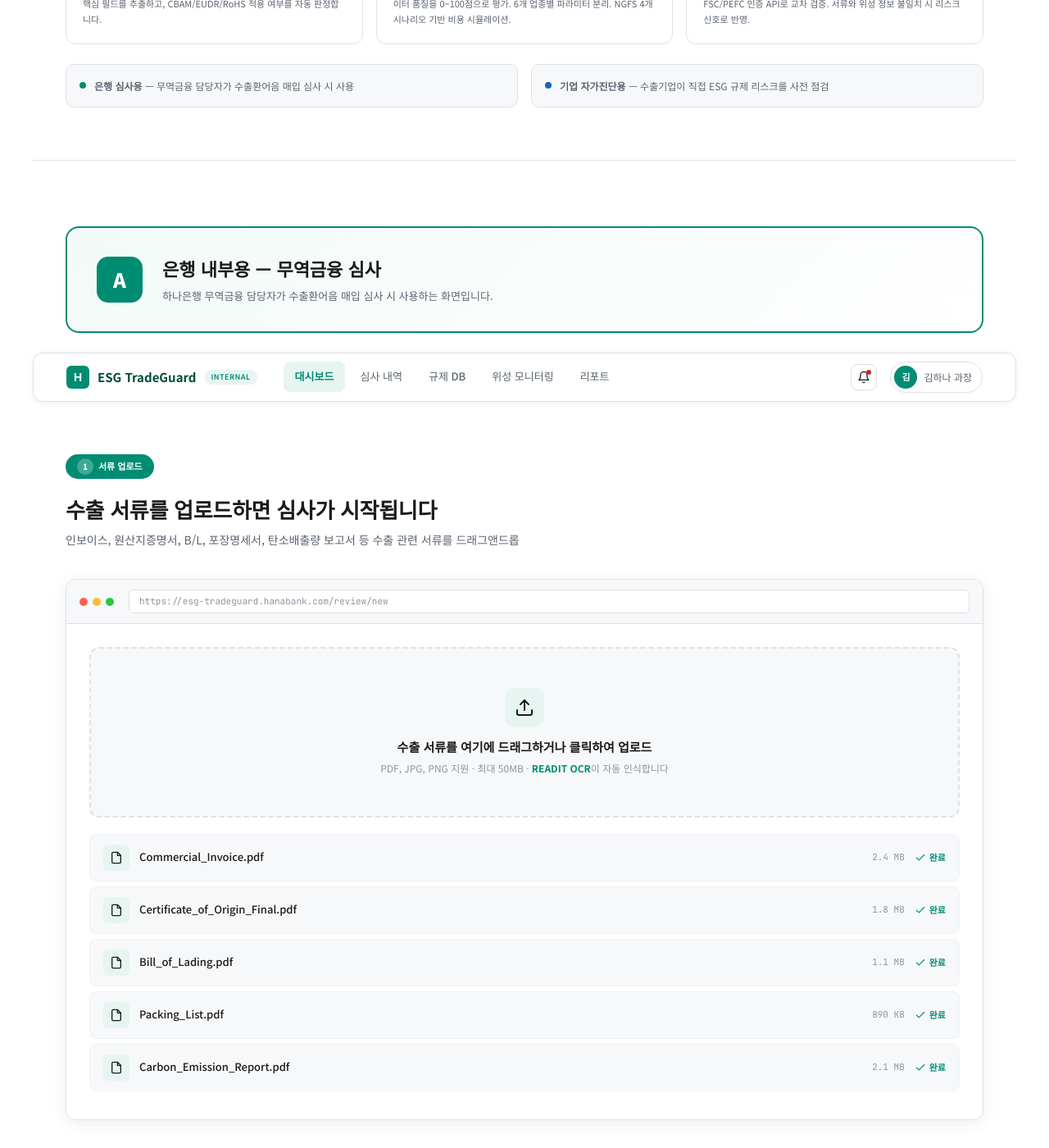
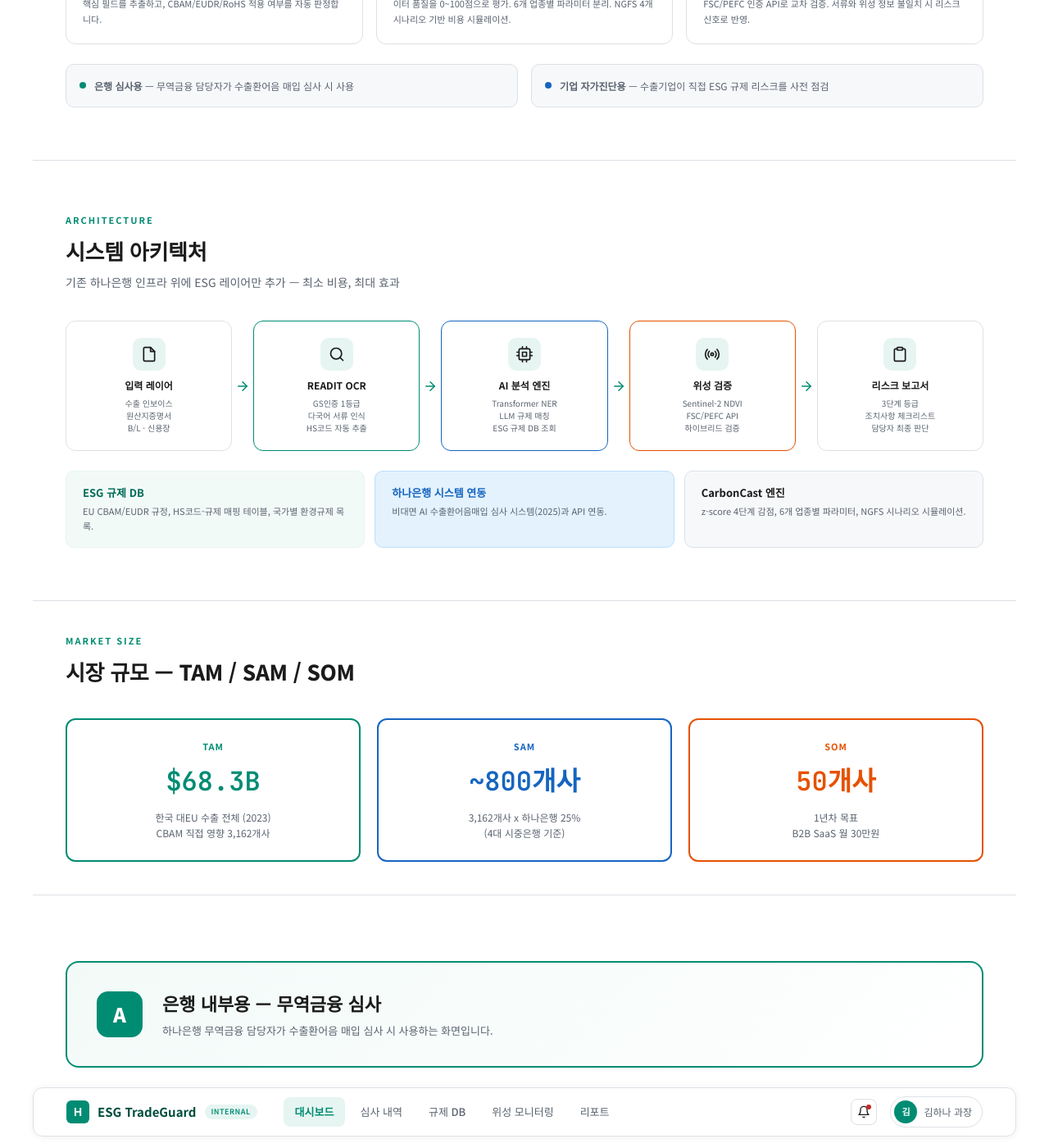
Before and after one commit to gkfla2020-bit/gkfla2020-bit.github.io, a Jekyll site: the page esg-demo/index.html, which Jekyll copies as it is, in a window 1280 px wide and 1400 px high, scrolled down 1781 px. Shown: the whole window at 82% size. Built offline with Jekyll 4.4.1, drawn with Linux system fonts in a browser that asks for light colours; some of the changed text lies outside the part shown.

Commit message:
Move architecture + market size to intro section, remove duplicates

```diff
--- a/esg-demo/index.html
+++ b/esg-demo/index.html
@@ -533,6 +533,88 @@
 <div class="divider"></div>
 
 <!-- ============================================================ -->
+<!-- ARCHITECTURE (서론에 배치) -->
+<!-- ============================================================ -->
+<div class="sec">
+  <div class="sec-header">
+    <div class="sec-label">ARCHITECTURE</div>
+    <div class="sec-title">시스템 아키텍처</div>
+    <div class="sec-sub">기존 하나은행 인프라 위에 ESG 레이어만 추가 — 최소 비용, 최대 효과</div>
+  </div>
+  <div class="arch-flow">
+    <div class="arch-step">
+      <div class="as-ico"><svg width="20" height="20" stroke="var(--hana)"><use href="#i-doc"/></svg></div>
+      <h5>입력 레이어</h5><p>수출 인보이스<br>원산지증명서<br>B/L · 신용장</p>
+    </div>
+    <div class="arch-arrow"><svg width="18" height="18" stroke="var(--hana)"><use href="#i-arrow-right"/></svg></div>
+    <div class="arch-step" style="border-color:var(--hana)">
+      <div class="as-ico"><svg width="20" height="20" stroke="var(--hana)"><use href="#i-search"/></svg></div>
+      <h5>READIT OCR</h5><p>GS인증 1등급<br>다국어 서류 인식<br>HS코드 자동 추출</p>
+    </div>
+    <div class="arch-arrow"><svg width="18" height="18" stroke="var(--hana)"><use href="#i-arrow-right"/></svg></div>
+    <div class="arch-step" style="border-color:var(--blue)">
+      <div class="as-ico"><svg width="20" height="20" stroke="var(--blue)"><use href="#i-cpu"/></svg></div>
+      <h5>AI 분석 엔진</h5><p>Transformer NER<br>LLM 규제 매칭<br>ESG 규제 DB 조회</p>
+    </div>
+    <div class="arch-arrow"><svg width="18" height="18" stroke="var(--hana)"><use href="#i-arrow-right"/></svg></div>
+    <div class="arch-step" style="border-color:var(--orange)">
+      <div class="as-ico"><svg width="20" height="20" stroke="var(--orange)"><use href="#i-sat"/></svg></div>
+      <h5>위성 검증</h5><p>Sentinel-2 NDVI<br>FSC/PEFC API<br>하이브리드 검증</p>
+    </div>
+    <div class="arch-arrow"><svg width="18" height="18" stroke="var(--hana)"><use href="#i-arrow-right"/></svg></div>
+    <div class="arch-step">
+      <div class="as-ico"><svg width="20" height="20" stroke="var(--hana)"><use href="#i-clipboard"/></svg></div>
+      <h5>리스크 보고서</h5><p>3단계 등급<br>조치사항 체크리스트<br>담당자 최종 판단</p>
+    </div>
+  </div>
+  <div style="margin-top:24px;display:flex;gap:12px">
+    <div style="flex:1;background:var(--hana-pale);border:1px solid var(--hana-light);border-radius:10px;padding:16px 20px">
+      <div style="font-size:13px;font-weight:700;color:var(--hana-dark);margin-bottom:4px">ESG 규제 DB</div>
+      <div style="font-size:11px;color:var(--text-sub)">EU CBAM/EUDR 규정, HS코드-규제 매핑 테이블, 국가별 환경규제 목록.</div>
+    </div>
+    <div style="flex:1;background:var(--blue-bg);border:1px solid var(--blue-border);border-radius:10px;padding:16px 20px">
+      <div style="font-size:13px;font-weight:700;color:var(--blue);margin-bottom:4px">하나은행 시스템 연동</div>
+      <div style="font-size:11px;color:var(--text-sub)">비대면 AI 수출환어음매입 심사 시스템(2025)과 API 연동.</div>
+    </div>
+    <div style="flex:1;background:var(--bg2);border:1px solid var(--border);border-radius:10px;padding:16px 20px">
+      <div style="font-size:13px;font-weight:700;color:var(--text);margin-bottom:4px">CarbonCast 엔진</div>
+      <div style="font-size:11px;color:var(--text-sub)">z-score 4단계 감점, 6개 업종별 파라미터, NGFS 시나리오 시뮬레이션.</div>
+    </div>
+  </div>
+</div>
+
+<div class="divider"></div>
+
+<!-- ============================================================ -->
+<!-- MARKET SIZE (서론에 배치) -->
+<!-- ============================================================ -->
+<div class="biz-sec" style="padding-top:40px;padding-bottom:40px">
+  <div class="sec-header">
+    <div class="sec-label">MARKET SIZE</div>
+    <div class="sec-title">시장 규모 — TAM / SAM / SOM</div>
+  </div>
+  <div style="display:grid;grid-template-columns:repeat(3,1fr);gap:20px">
+    <div style="background:#fff;border:2px solid var(--hana);border-radius:var(--radius);padding:24px;text-align:center">
+      <div style="font-size:11px;font-weight:700;color:var(--hana);letter-spacing:1px;margin-bottom:8px">TAM</div>
+      <div style="font-family:var(--mono);font-size:32px;font-weight:800;color:var(--hana)">$68.3B</div>
+      <div style="font-size:12px;color:var(--text-sub);margin-top:8px;line-height:1.6">한국 대EU 수출 전체 (2023)<br>CBAM 직접 영향 3,162개사</div>
+    </div>
+    <div style="background:#fff;border:2px solid var(--blue);border-radius:var(--radius);padding:24px;text-align:center">
+      <div style="font-size:11px;font-weight:700;color:var(--blue);letter-spacing:1px;margin-bottom:8px">SAM</div>
+      <div style="font-family:var(--mono);font-size:32px;font-weight:800;color:var(--blue)">~800개사</div>
+      <div style="font-size:12px;color:var(--text-sub);margin-top:8px;line-height:1.6">3,162개사 x 하나은행 25%<br>(4대 시중은행 기준)</div>
+    </div>
+    <div style="background:#fff;border:2px solid var(--orange);border-radius:var(--radius);padding:24px;text-align:center">
+      <div style="font-size:11px;font-weight:700;color:var(--orange);letter-spacing:1px;margin-bottom:8px">SOM</div>
+      <div style="font-family:var(--mono);font-size:32px;font-weight:800;color:var(--orange)">50개사</div>
+      <div style="font-size:12px;color:var(--text-sub);margin-top:8px;line-height:1.6">1년차 목표<br>B2B SaaS 월 30만원</div>
+    </div>
+  </div>
+</div>
+
+<div class="divider"></div>
+
+<!-- ============================================================ -->
 <!-- BANK MODE PANEL -->
 <!-- ============================================================ -->
 
@@ -1076,57 +1158,6 @@
 </div><!-- END panel-biz -->
 
 <!-- ============================================================ -->
-<!-- ARCHITECTURE -->
-<!-- ============================================================ -->
-<div class="sec">
-  <div class="sec-header">
-    <div class="sec-label">ARCHITECTURE</div>
-    <div class="sec-title">시스템 아키텍처</div>
-    <div class="sec-sub">기존 하나은행 인프라 위에 ESG 레이어만 추가 — 최소 비용, 최대 효과</div>
-  </div>
-  <div class="arch-flow">
-    <div class="arch-step">
-      <div class="as-ico"><svg width="20" height="20" stroke="var(--hana)"><use href="#i-doc"/></svg></div>
-      <h5>입력 레이어</h5><p>수출 인보이스<br>원산지증명서<br>B/L · 신용장</p>
-    </div>
-    <div class="arch-arrow"><svg width="18" height="18" stroke="var(--hana)"><use href="#i-arrow-right"/></svg></div>
-    <div class="arch-step" style="border-color:var(--hana)">
-      <div class="as-ico"><svg width="20" height="20" stroke="var(--hana)"><use href="#i-search"/></svg></div>
-      <h5>READIT OCR</h5><p>GS인증 1등급<br>다국어 서류 인식<br>HS코드 자동 추출</p>
-    </div>
-    <div class="arch-arrow"><svg width="18" height="18" stroke="var(--hana)"><use href="#i-arrow-right"/></svg></div>
-    <div class="arch-step" style="border-color:var(--blue)">
-      <div class="as-ico"><svg width="20" height="20" stroke="var(--blue)"><use href="#i-cpu"/></svg></div>
-      <h5>AI 분석 엔진</h5><p>Transformer NER<br>LLM 규제 매칭<br>ESG 규제 DB 조회</p>
-    </div>
-    <div class="arch-arrow"><svg width="18" height="18" stroke="var(--hana)"><use href="#i-arrow-right"/></svg></div>
-    <div class="arch-step" style="border-color:var(--orange)">
-      <div class="as-ico"><svg width="20" height="20" stroke="var(--orange)"><use href="#i-sat"/></svg></div>
-      <h5>위성 검증</h5><p>Sentinel-2 NDVI<br>FSC/PEFC API<br>하이브리드 검증</p>
-    </div>
-    <div class="arch-arrow"><svg width="18" height="18" stroke="var(--hana)"><use href="#i-arrow-right"/></svg></div>
-    <div class="arch-step">
-      <div class="as-ico"><svg width="20" height="20" stroke="var(--hana)"><use href="#i-clipboard"/></svg></div>
-      <h5>리스크 보고서</h5><p>3단계 등급<br>조치사항 체크리스트<br>담당자 최종 판단</p>
-    </div>
-  </div>
-  <div style="margin-top:24px;display:flex;gap:12px">
-    <div style="flex:1;background:var(--hana-pale);border:1px solid var(--hana-light);border-radius:10px;padding:16px 20px">
-      <div style="font-size:13px;font-weight:700;color:var(--hana-dark);margin-bottom:4px">ESG 규제 DB</div>
-      <div style="font-size:11px;color:var(--text-sub)">EU CBAM/EUDR 규정, HS코드-규제 매핑 테이블, 국가별 환경규제 목록. 웹크롤링으로 자동 업데이트.</div>
-    </div>
-    <div style="flex:1;background:var(--blue-bg);border:1px solid var(--blue-border);border-radius:10px;padding:16px 20px">
-      <div style="font-size:13px;font-weight:700;color:var(--blue);margin-bottom:4px">하나은행 시스템 연동</div>
-      <div style="font-size:11px;color:var(--text-sub)">비대면 AI 수출환어음매입 심사 시스템(2025)과 API 연동. 기존 OCR 파싱 결과를 ESG 분석에 재활용.</div>
-    </div>
-    <div style="flex:1;background:var(--bg2);border:1px solid var(--border);border-radius:10px;padding:16px 20px">
-      <div style="font-size:13px;font-weight:700;color:var(--text);margin-bottom:4px">향후 로드맵</div>
-      <div style="font-size:11px;color:var(--text-sub)">GNN 공급망 네트워크 분석, RAG 기반 규제 해석 엔진. 6개월 내 프로토타입, 12개월 내 상용화.</div>
-    </div>
-  </div>
-</div>
-
-<!-- ============================================================ -->
 <!-- FEATURES -->
 <!-- ============================================================ -->
 <div class="sec" style="background:var(--bg2);max-width:100%;padding:64px 40px">
@@ -1173,84 +1204,7 @@
 
 
 
-<!-- ============================================================ -->
-<!-- TAM/SAM/SOM -->
-<!-- ============================================================ -->
-<div class="biz-sec">
-  <div class="sec-header">
-    <div class="sec-label">MARKET SIZE</div>
-    <div class="sec-title">시장 규모 — TAM / SAM / SOM</div>
-    <div class="sec-sub">무역금융 심사 시점에 ESG 규제를 자동 검증하는 신규 시장</div>
-  </div>
-
-  <div style="display:grid;grid-template-columns:repeat(3,1fr);gap:20px;margin-bottom:32px">
-    <div style="background:#fff;border:2px solid var(--hana);border-radius:var(--radius);padding:24px;text-align:center">
-      <div style="font-size:11px;font-weight:700;color:var(--hana);letter-spacing:1px;margin-bottom:8px">TAM (전체 시장)</div>
-      <div style="font-family:var(--mono);font-size:32px;font-weight:800;color:var(--hana)">$68.3B</div>
-      <div style="font-size:12px;color:var(--text-sub);margin-top:8px;line-height:1.6">한국 대EU 수출 전체 (2023 역대 최대)<br>CBAM 직접 영향 3,162개사<br>출처: 산업통상자원부</div>
-    </div>
-    <div style="background:#fff;border:2px solid var(--blue);border-radius:var(--radius);padding:24px;text-align:center">
-      <div style="font-size:11px;font-weight:700;color:var(--blue);letter-spacing:1px;margin-bottom:8px">SAM (접근 가능)</div>
-      <div style="font-family:var(--mono);font-size:32px;font-weight:800;color:var(--blue)">~800개사</div>
-      <div style="font-size:12px;color:var(--text-sub);margin-top:8px;line-height:1.6">3,162개사 x 하나은행 점유율 25%<br>(4대 시중은행 기준)<br>CBAM 직접 영향 하나은행 고객</div>
-    </div>
-    <div style="background:#fff;border:2px solid var(--orange);border-radius:var(--radius);padding:24px;text-align:center">
-      <div style="font-size:11px;font-weight:700;color:var(--orange);letter-spacing:1px;margin-bottom:8px">SOM (1년차 목표)</div>
-      <div style="font-family:var(--mono);font-size:32px;font-weight:800;color:var(--orange)">50개사</div>
-      <div style="font-size:12px;color:var(--text-sub);margin-top:8px;line-height:1.6">B2B SaaS 월 30만원 x 50개사<br>= 연 1.8억원<br>+ 수출환어음 수수료 프리미엄</div>
-    </div>
-  </div>
-
-
-  <!-- 한국 CBAM 대상 수출 산업 거점 지도 -->
-  <div style="background:#fff;border:1px solid var(--border);border-radius:var(--radius);overflow:hidden;margin-bottom:24px">
-    <div style="display:flex;align-items:center;justify-content:space-between;padding:12px 20px;border-bottom:1px solid var(--border);background:var(--bg2)">
-      <div style="display:flex;align-items:center;gap:8px">
-        <svg width="14" height="14" stroke="var(--hana)"><use href="#i-pin"/></svg>
-        <span style="font-size:13px;font-weight:700;color:var(--text)">한국 CBAM 대상 수출 산업 거점</span>
-      </div>
-      <span style="font-size:10px;font-family:var(--mono);color:var(--text-light)">산업통상자원부 | 2024</span>
-    </div>
-    <div id="cbam-hub-map" style="width:100%;height:380px;background:#1a2636"></div>
-    <div style="display:grid;grid-template-columns:repeat(4,1fr);gap:0;border-top:1px solid var(--border)">
-      <div style="padding:12px 16px;text-align:center;border-right:1px solid var(--border)">
-        <div style="font-family:var(--mono);font-size:16px;font-weight:800;color:var(--red)">$5.2B</div>
-        <div style="font-size:10px;color:var(--text-sub)">철강 (포항/광양)</div>
-      </div>
-      <div style="padding:12px 16px;text-align:center;border-right:1px solid var(--border)">
-        <div style="font-family:var(--mono);font-size:16px;font-weight:800;color:var(--orange)">$3.1B</div>
-        <div style="font-size:10px;color:var(--text-sub)">석유화학 (울산/여수)</div>
-      </div>
-      <div style="padding:12px 16px;text-align:center;border-right:1px solid var(--border)">
-        <div style="font-family:var(--mono);font-size:16px;font-weight:800;color:var(--blue)">$2.4B</div>
-        <div style="font-size:10px;color:var(--text-sub)">알루미늄 (당진/인천)</div>
-      </div>
-      <div style="padding:12px 16px;text-align:center">
-        <div style="font-family:var(--mono);font-size:16px;font-weight:800;color:var(--hana)">$1.3B</div>
-        <div style="font-size:10px;color:var(--text-sub)">시멘트/비료 (충북/전남)</div>
-      </div>
-    </div>
-  </div>
-
-  <div class="revenue-card" style="margin-bottom:0">
-    <h4><svg width="16" height="16" stroke="var(--hana)"><use href="#i-chart"/></svg> 3년 매출 전망</h4>
-    <table class="compare-tbl" style="margin-top:12px">
-      <thead><tr><th style="text-align:left;width:40%">구분</th><th style="width:20%">1년차</th><th style="width:20%">2년차</th><th style="width:20%">3년차</th></tr></thead>
-      <tbody>
-        <tr><td style="text-align:left">B2B SaaS (기업 자가검진)</td><td>1.8억</td><td>5.4억</td><td>12억</td></tr>
-        <tr><td style="text-align:left">수출환어음 수수료 프리미엄</td><td>0.5억</td><td>2억</td><td>5억</td></tr>
-        <tr><td style="text-align:left">ESG 리포트 유료 제공</td><td>0.2억</td><td>1억</td><td>3억</td></tr>
-        <tr style="font-weight:700;color:var(--hana)"><td style="text-align:left">합계</td><td>2.5억</td><td>8.4억</td><td>20억</td></tr>
-      </tbody>
-    </table>
-  </div>
-</div>
-
 <div class="divider"></div>
-
-<!-- ============================================================ -->
-<!-- BUSINESS: 시장 규모 -->
-
 
 <!-- ============================================================ -->
 <!-- BUSINESS: 경쟁 분석 -->
```
